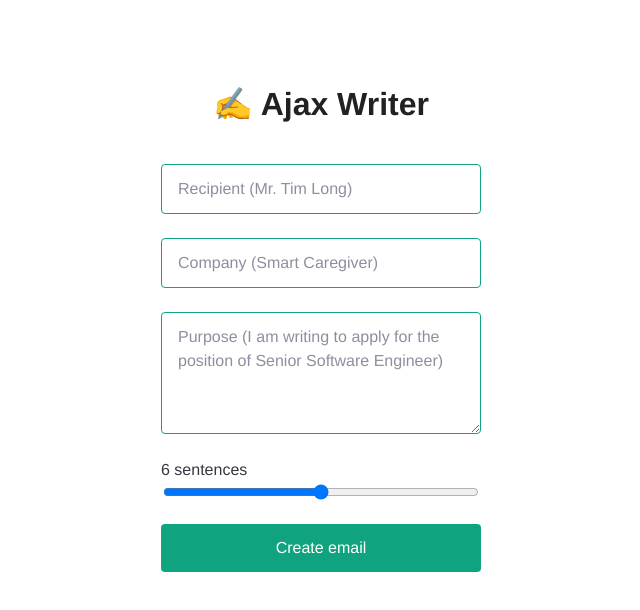
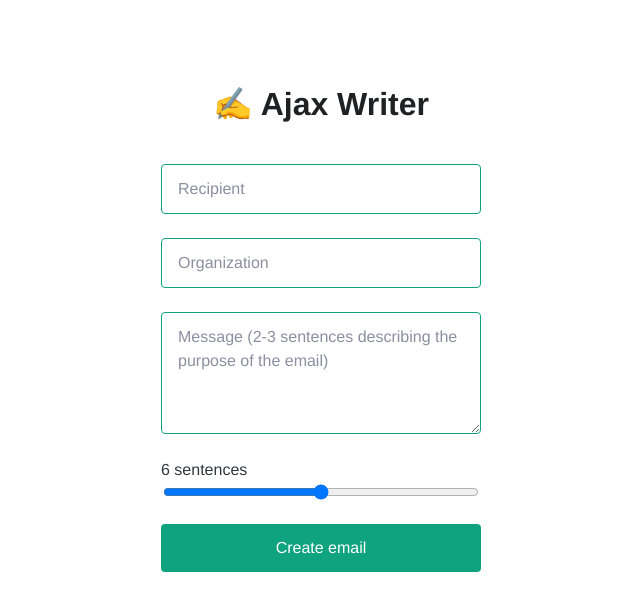
Before and after one commit to Jack-R-Long/ajax-email-writer, a Next.js app: page / in a window 1280 px wide. Shown: the top 610 px of the page, without its empty margins (319-959 px from the left). Built offline with nearby package versions, Linux system fonts and the light colour scheme; a web font is replaced by a local one.

Commit message:
better placeholders based on user feedback

```diff
--- a/pages/index.tsx
+++ b/pages/index.tsx
@@ -61,14 +61,14 @@ export default function Home() {
           <input
             type="text"
             name="recipient"
-            placeholder="Recipient (Mr. Tim Long)"
+            placeholder="Recipient"
             value={recipient}
             onChange={(e) => setRecipient(e.target.value)}
           />
           <input
             type="text"
             name="company"
-            placeholder="Company (Smart Caregiver)"
+            placeholder="Organization"
             value={company}
             onChange={(e) => setCompany(e.target.value)}
           />
@@ -76,7 +76,7 @@ export default function Home() {
             rows={4}
             cols={50}
             name="content"
-            placeholder="Purpose (I am writing to apply for the position of Senior Software Engineer)"
+            placeholder="Message (2-3 sentences describing the purpose of the email)"
             value={description}
             onChange={(e) => setDescription(e.target.value)}
           />
```
